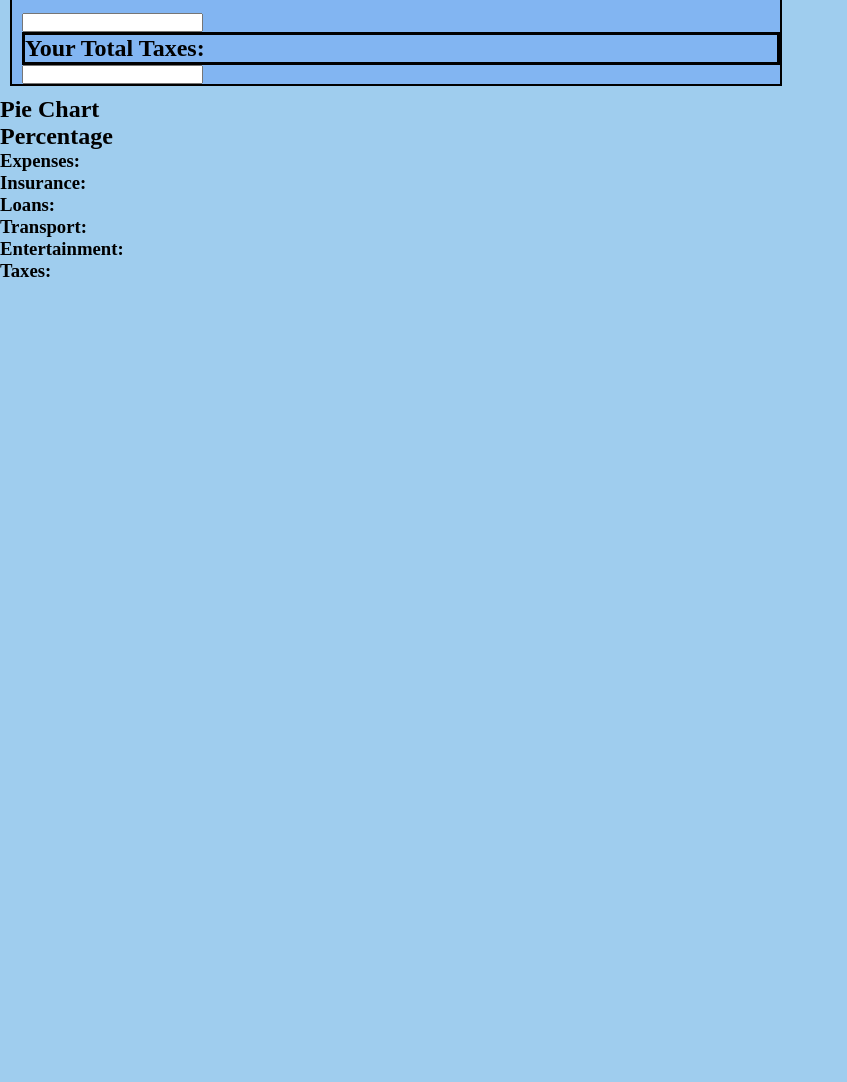
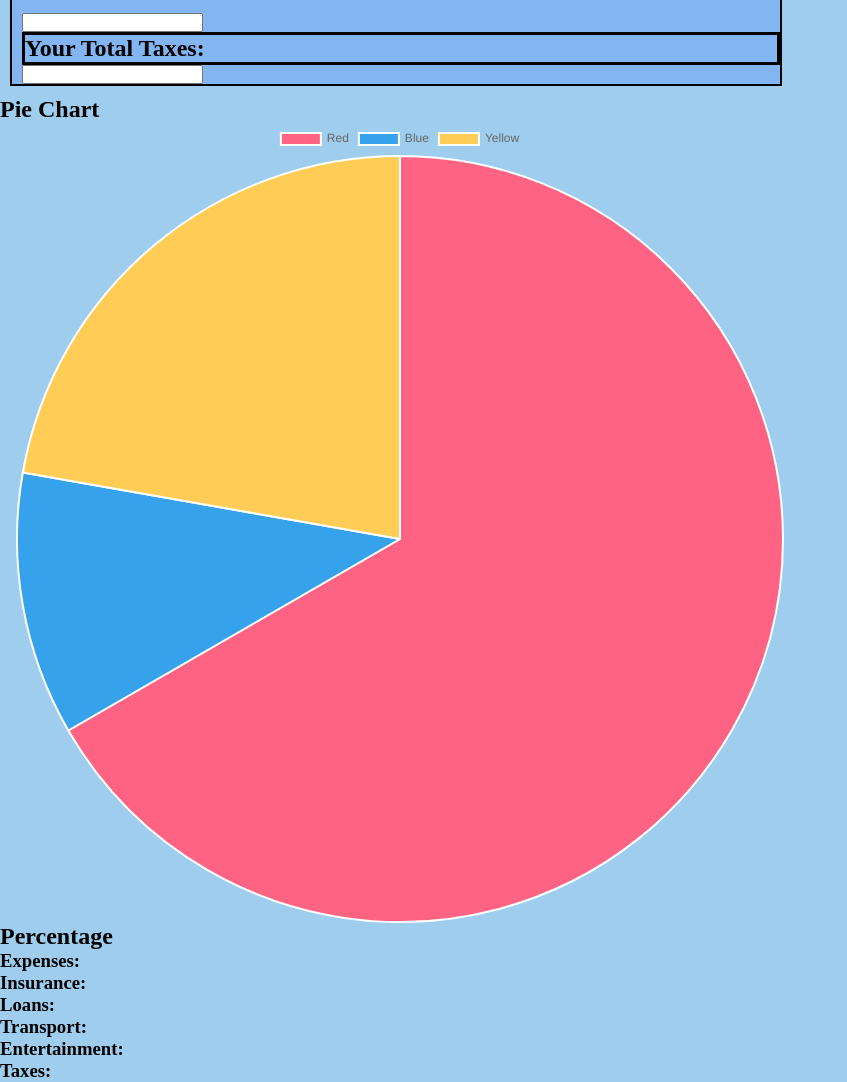
Before and after one commit to SkyeYang001/Budget-Calculator, a website built with Parcel: page index.html in a window 1280 px wide. Shown: the part 2527-3609 px from the top of the page, without its empty margins (0-847 px from the left). Before the commit the page ends 2809 px from the top, so only its background shows below. Built offline with nearby package versions, Linux system fonts and the light colour scheme.

Commit message:
chart.js moment
Co-Authored-By: Josh <52802454+joshdoesstuff@users.noreply.github.com>

```diff
--- /dev/null
+++ b/chart.js
@@ -0,0 +1,29 @@
+import Chart from './node_modules/chart.js/auto'
+
+(async function() {
+    const data = {
+        labels: [
+          'Red',
+          'Blue',
+          'Yellow'
+        ],
+        datasets: [{
+          label: 'My First Dataset',
+          data: [300, 50, 100],
+          backgroundColor: [
+            'rgb(255, 99, 132)',
+            'rgb(54, 162, 235)',
+            'rgb(255, 205, 86)'
+          ],
+          hoverOffset: 4
+        }]
+      };
+
+    new Chart(
+      document.getElementById('chart'),
+      {
+        type: 'pie',
+        data: data,
+      }
+    );
+  })();
--- a/index.html
+++ b/index.html
@@ -187,7 +187,10 @@
 
     <section class="pieChart">
         <h2>Pie Chart</h2>
-        <div id="pieChart"></div>
+        <section>
+            <div id="piechart" style="width: 800px;"><canvas id="chart"></canvas></div>
+            <script type="module" src="chart.js"></script>
+        </section>
         <section class="percentage">
             <h2>Percentage</h2>
             <h3>Expenses:</h3>
```
Also changed, not shown: package.json (added, +16 -0 lines), 2 other files. Lines whose indentation alone changed are shown as unchanged.
